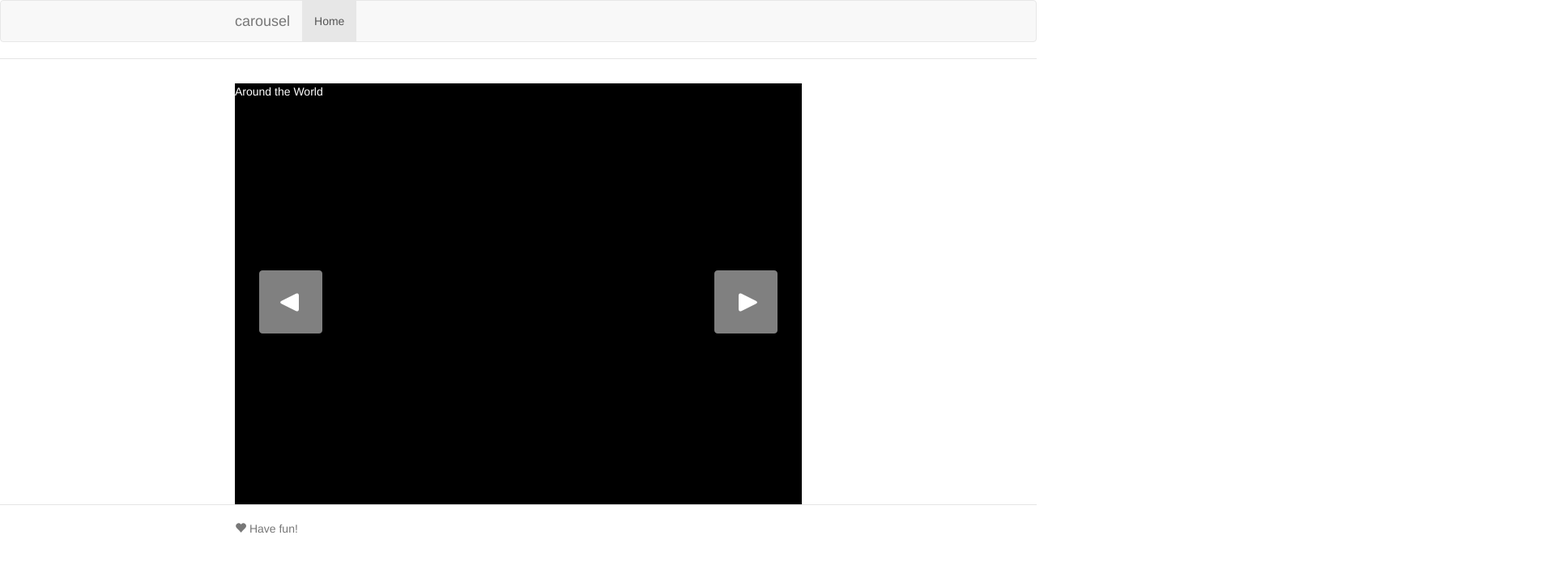
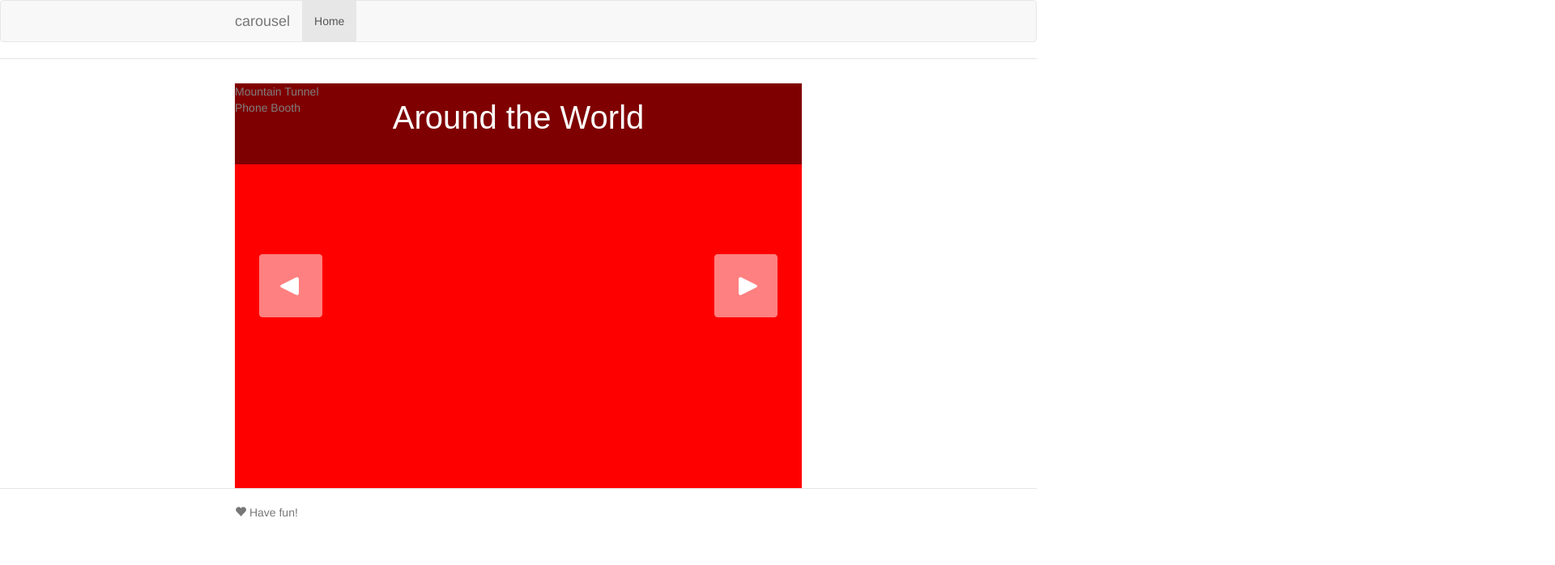
Before and after one commit to moha297/carousel, a website: page app/index.html in a window 1280 px wide. Shown: the top 698 px of the page at 81% size, 1920 px wide, since content can reach past the window. Drawn offline with nearby package versions, Linux system fonts and the light colour scheme; some packages are replaced by stand-ins of ours; files that its build step writes are made by us from their sources.

Commit message:
Inception of slide-reel

```diff
--- a/app/scripts/directives/carousel.js
+++ b/app/scripts/directives/carousel.js
@@ -13,13 +13,19 @@ angular.module('carouselApp')
       restrict: 'E',
       replace: true,
       scope:{
-        gallery:"=gallery",
+        photos:"=photos",
         album:"=album"
       },
       link: function postLink(scope, element /*, attrs*/ ) {
-
-        scope.$watch('gallery', function(newValue, oldValue) {
-          console.log(newValue);
+        var slideCont = element.find('.slides-cont');
+        var containerWidth = slideCont.width(),
+            containerHeight = slideCont.height();
+        scope.slideW = containerWidth;
+        scope.slideH = containerHeight;
+        scope.$watch('photos', function(newValue, oldValue) {
+          var cnt = newValue.length;
+          scope.reelWidth = scope.slideW * cnt;
+          scope.slideList = newValue;
         });
       }
     };
--- a/app/scripts/directives/slide.js
+++ b/app/scripts/directives/slide.js
@@ -9,10 +9,14 @@
 angular.module('carouselApp')
   .directive('slide', function () {
     return {
-      template: '<div></div>',
+      templateUrl: 'views/directives/slide.html',
       restrict: 'E',
+      replace: true,
+      scope:{
+        photo:"=photo"
+      },
       link: function postLink(scope, element, attrs) {
-        element.text('this is the slide directive');
+
       }
     };
   });
--- a/app/styles/main.css
+++ b/app/styles/main.css
@@ -94,12 +94,35 @@ body {
 .carousel-cont{
   color:white;
   min-height:500px;
-  background-color: black;
+  background-color: red;
+  position:relative;
+}
+.carousel-cont .album-header{
+  width:100%;
+  color:white;
+  background-color: #000000;
+  opacity:0.5;
+  position:absolute;;
+  z-index: 100;
+  height: 100px;
+  top:0px;
+  left:0px;
+}
+
+.carousel-cont  .album-title{
+  width:100%;
+  left:0px;
+  text-align: center;
+  font-size:40px;
+  font-family: arial;
+  position:absolute;
+  top:0px;
+  z-index: 102;
 }
 .carousel-cont .slides-cont{
   position:relative;
   min-height:500px;
-  background-color: black;
+  background-color: red;
 }
 
 .carousel-cont .slides-cont .left-arrow, .carousel-cont .slides-cont .right-arrow{
@@ -114,3 +137,11 @@ body {
 .carousel-cont .slides-cont .right-arrow{
   right:30px;
 }
+
+.carousel-cont .slides-cont .slide-reel{
+  width:100000px;
+}
+.carousel-cont .slides-cont .slide-reel .slide{
+  width:1000px;
+  float:left;
+}
--- a/app/views/directives/carousel.html
+++ b/app/views/directives/carousel.html
@@ -1,15 +1,21 @@
 <div class="width100 carousel-cont">
-  {{album.name}}
+  <div class="album-header">
+  </div>
+  <h3 class="album-title">{{album.name}}</h3>
   <div class="slides-cont pr">
     <span class="left-arrow">
       <img src="/images/left.png"></img>
     </span>
-    <div class="slides">
+    <div class="slide-reel" style="width:{{reelWidth}}px;">
+
+        <slide photo="photo" slide-width="{{slideW}}" slide-height="{{slideH}}"  ng-repeat="photo in slideList"></slide>
+
     </div>
     <span class="right-arrow">
       <img src="/images/right.png"></img>
     </span>
   </div>
+
   <div class="thumbnails">
 
   </div>
--- /dev/null
+++ b/app/views/directives/slide.html
@@ -0,0 +1 @@
+<div class="slide">{{photo.title}}</div>
--- a/app/views/main.html
+++ b/app/views/main.html
@@ -1,6 +1,6 @@
 <div class="row">
   <div class="col-lg-12 col-md-12 col-sm-12 col-xs-12">
-    <carousel gallery="gallery"
+    <carousel photos="gallery.photos"
       album="gallery.album"></carousel>
   </div>
 </div>
```
